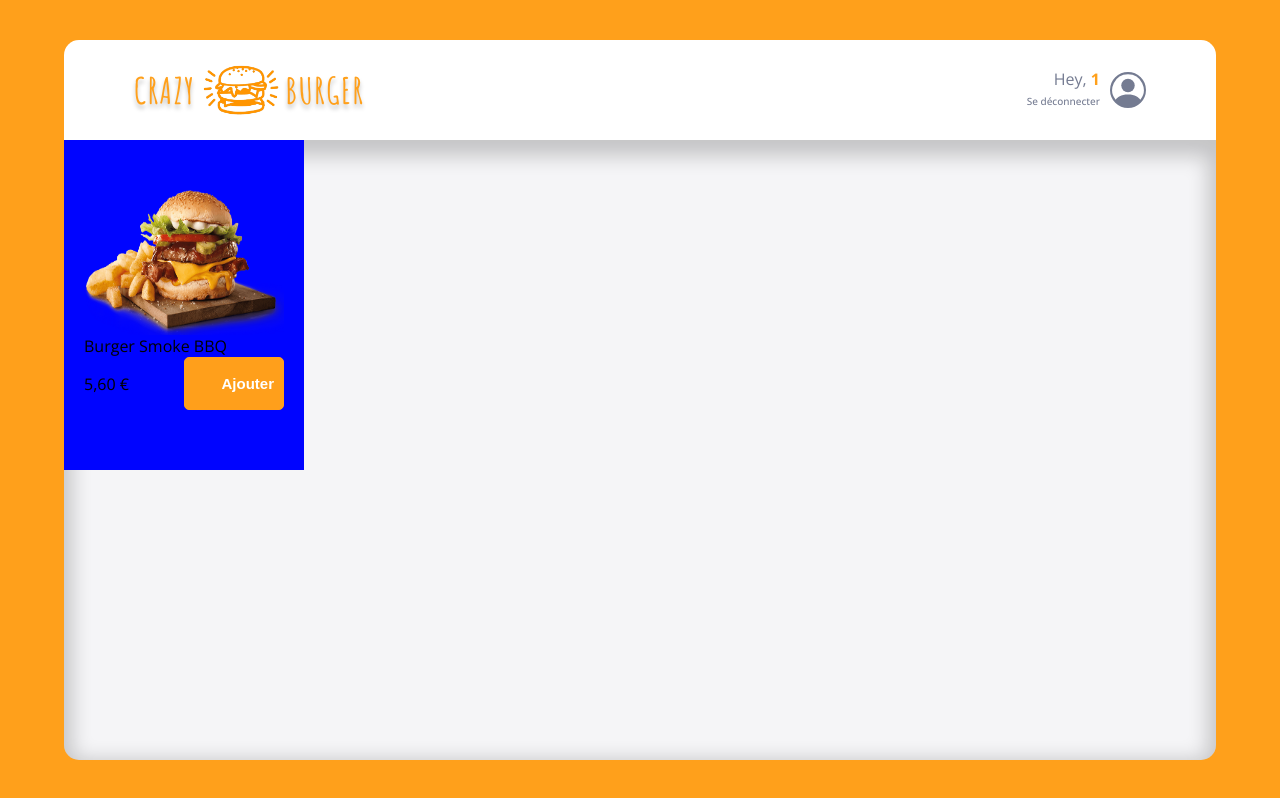
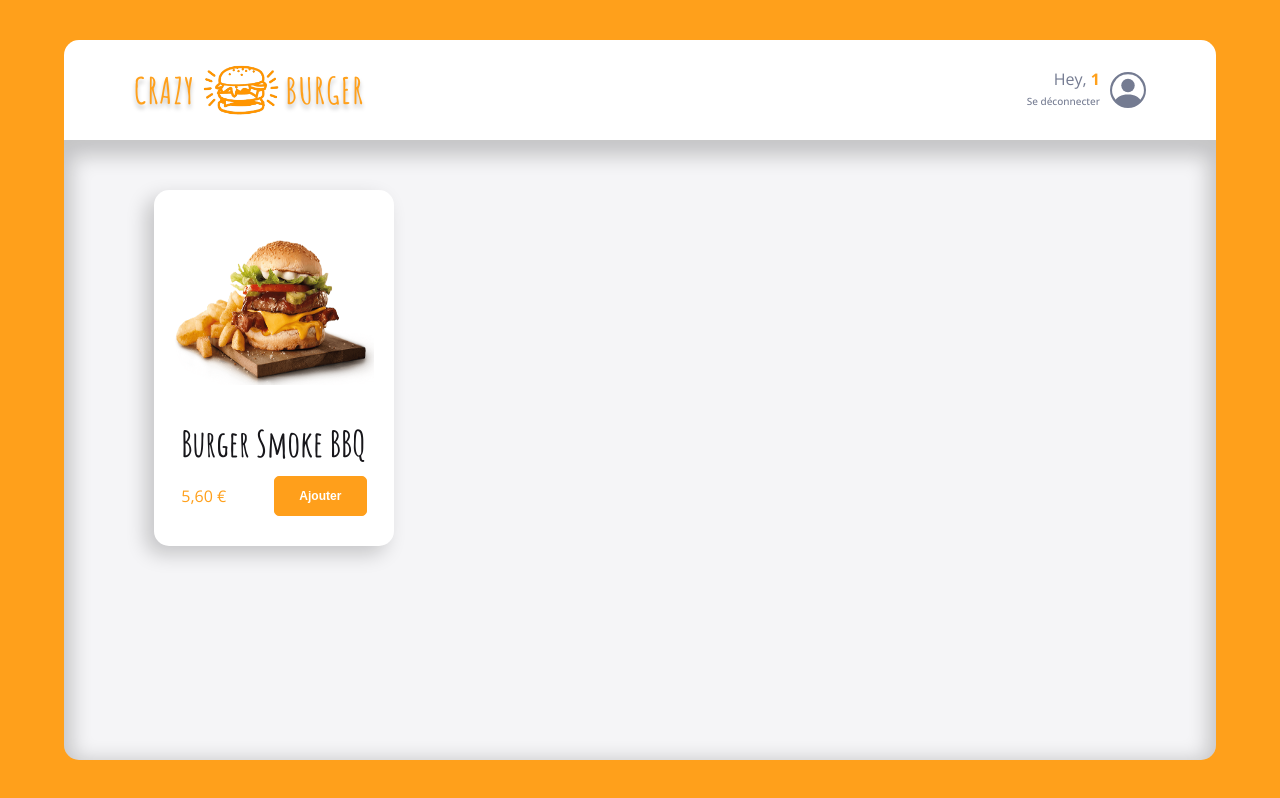
Before and after one commit to ChokDee-Sam/Crazee-Burger, a React (Vite) app: page /order/1 in a window 1280 px wide. Built offline with nearby package versions, Linux system fonts and the light colour scheme.

Commit message:
🚧 F05 > MAIN > Card part.2

```diff
--- a/src/components/pages/order/Boxes.jsx
+++ b/src/components/pages/order/Boxes.jsx
@@ -5,11 +5,13 @@ export default function Boxes() {
     <BoxesStyled>
       <div className="card">
         <img src="/images/burger1.png" alt="burger1" />
+
+        <div className="card-infos">
           <div className="title">Burger Smoke BBQ</div>
-
           <div className="CTA">
             <div className="price">5,60 €</div>
-          <PrimaryButton label={"Ajouter"} />
+            <PrimaryButton label={"Ajouter"} className={"size"} />
+          </div>
         </div>
       </div>
     </BoxesStyled>
@@ -19,23 +21,29 @@ export default function Boxes() {
 import styled from "styled-components"
 const BoxesStyled = styled.div`
   display: grid;
-
+  grid-template-columns: 1fr 1fr 1fr 1fr;
   /* grid-template-columns: repeat(auto-fit, minmax(140px, 20%)); */
-  grid-template-columns: 1fr 1fr 1fr 1fr;
   /* grid-template-rows: auto; */
   width: 100%;
   row-gap: 60px;
   column-gap: 90px;
   place-items: center;
+  /* padding: 50px 90px; */
 
-  /* padding: 50px 90px; */
   .card {
     display: flex;
     flex-direction: column;
+    justify-content: center;
+    align-items: center;
+
     background-color: #0004ff;
-    width: 240px;
-    height: 330px;
-    padding: 50px 20px;
+    border-radius: 15px;
+    background: #fff;
+    box-shadow: -8px 8px 20px 0px rgba(0, 0, 0, 0.2);
+    /* width: 240px;
+    height: 330px; */
+    padding: 50px 20px 30px 20px;
+    gap: 35px;
 
     img {
       width: 200px;
@@ -43,16 +51,41 @@ const BoxesStyled = styled.div`
       margin: 0 auto;
     }
 
+    .card-infos {
+      .title {
+        color: #17161a;
+        font-family: Amatic SC;
+        font-size: 36px;
+        font-style: normal;
+        font-weight: 700;
+        line-height: normal;
+
+        margin-bottom: 10px;
+      }
+
       .CTA {
         display: flex;
         align-items: center;
-      justify-content: space-around;
+        justify-content: space-between;
+        /* height: 30px; */
 
-      :first-child {
+        .price {
+          color: #ffa01b;
+          font-family: Open Sans;
+          font-size: 16px;
+          font-style: normal;
+          font-weight: 400;
+          line-height: 22px; /* 137.5% */
+        }
+        /* :first-child {
           width: 50%;
+        } */
+
+        .size {
+          width: 50%;
+          height: 40px;
+          font-size: 12px;
         }
-      :last-child {
-        width: 50%;
       }
     }
   }
--- a/src/components/pages/order/Main.jsx
+++ b/src/components/pages/order/Main.jsx
@@ -22,6 +22,7 @@ const MainStyled = styled.div`
 
   /* height: calc(95vh-10vh); */
   /* background: #73b7e1; */
+  padding: 50px 90px;
 
   box-shadow: 0px 8px 20px 8px rgba(0, 0, 0, 0.2) inset;
 
--- a/src/components/reusableUi/PrimaryButton.jsx
+++ b/src/components/reusableUi/PrimaryButton.jsx
@@ -2,9 +2,9 @@
 import styled from "styled-components"
 import { theme } from "../../theme"
 
-export default function PrimaryButton({ label, Icon }) {
+export default function PrimaryButton({ label, Icon, className }) {
   return (
-    <PrimaryButtonStyled>
+    <PrimaryButtonStyled className={className}>
       <span>{label}</span>
       {Icon && Icon}
     </PrimaryButtonStyled>
@@ -12,15 +12,17 @@ export default function PrimaryButton({ label, Icon }) {
 }
 
 const PrimaryButtonStyled = styled.button`
-  display: inline-flex;
+  display: flex;
+  /* display: inline-flex; */
   justify-content: center;
   align-items: center;
-  position: relative;
+  /* position: relative; */
 
   width: 100%;
-  padding: 18px;
+  height: 100%;
+  /* padding: 18px; */
 
-  white-space: nowrap;
+  /* white-space: nowrap; */
   text-decoration: none;
   line-height: 1;
 
```
Lines whose indentation alone changed are shown as unchanged.
